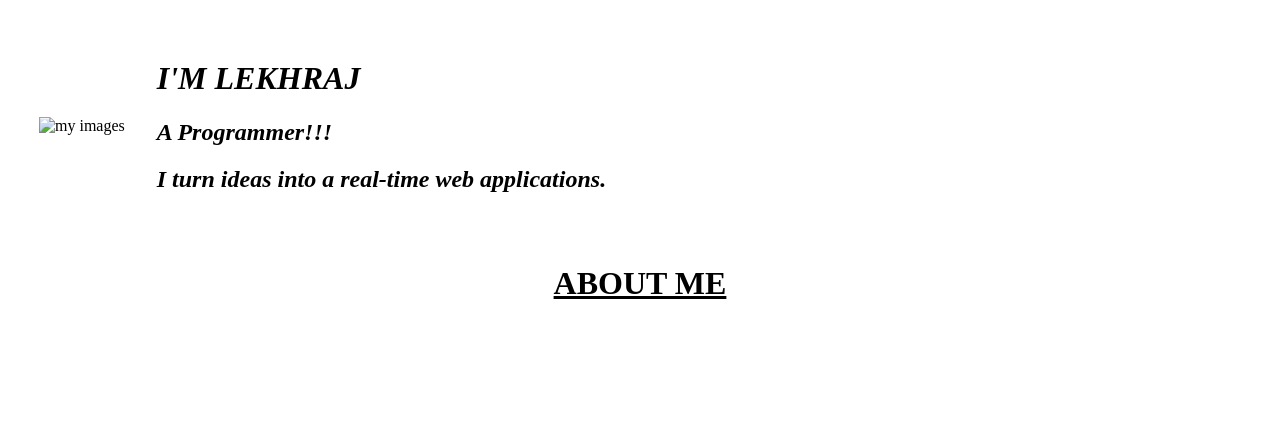
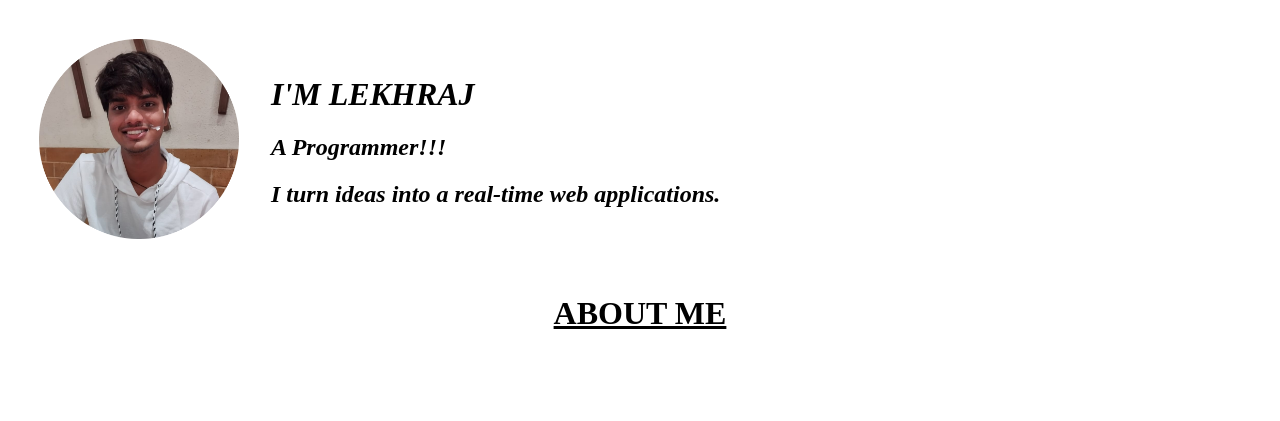
Before and after one commit to LEKHRAJS/CV, a plain HTML site: page index.html in a window 1280 px wide. Shown: the top 421 px of the page. Drawn offline with Linux system fonts and the light colour scheme.

Commit message:
Update index.html

```diff
--- a/index.html
+++ b/index.html
@@ -8,7 +8,7 @@
 
     <table cellspacing ="30">
         <tr>
-            <td><img src="/web develpment assignmrnt/images/my image-modifed.png" width="200px" height="200px" alt="my images"></td>
+            <td><img src="my image-modifed.png" width="200px" height="200px" alt="my images"></td>
             <td><em><strong><h1>I'M LEKHRAJ </h1></strong></em>
                 <em><h2>A Programmer!!!</h2></em>
                 <em><h2>I turn ideas into a real-time web applications.</h2></em>
```
